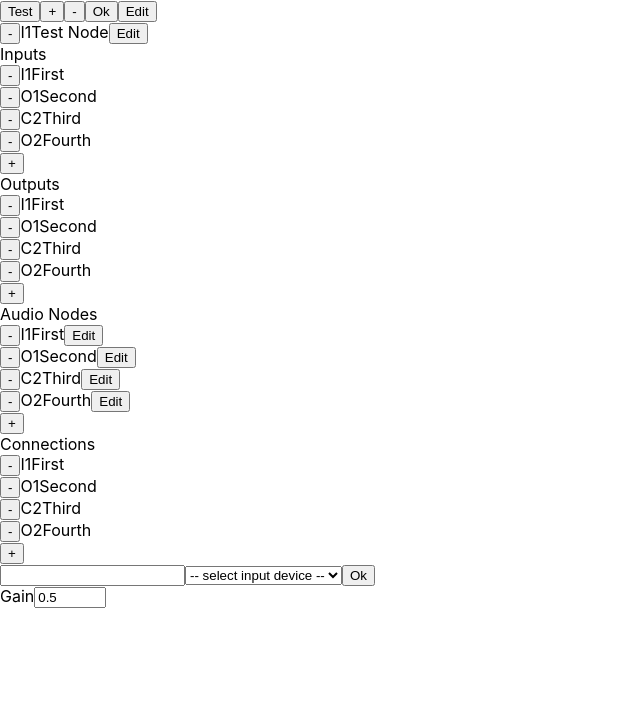
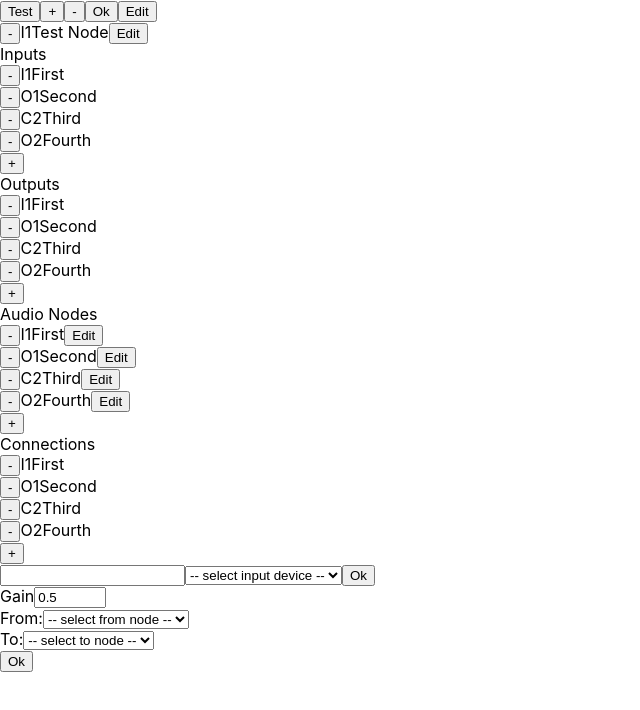
Before and after one commit to jetpackpony/steam-mixer, a React (Create React App) app: page / in a window 1280 px wide. Shown: the top 710 px of the page, without its empty margins (0-640 px from the left). Built offline with nearby package versions, Linux system fonts and the light colour scheme.

Commit message:
Add AddConnection component

```diff
--- a/src/App.js
+++ b/src/App.js
@@ -8,6 +8,7 @@ import Node from './components/Node';
 import NodeList from './components/NodeList';
 import AddEndpoint from './components/AddEndpoint';
 import EditGain from './components/EditGain';
+import AddConnection from './components/AddConnection';
 
 class App extends Component {
   render() {
@@ -17,18 +18,19 @@ class App extends Component {
       { title: "Third", nodeId: "C2"},
       { title: "Fourth", nodeId: "O2"},
     ];
-    let onDelete = (nodeId) => console.log("deleting node " + nodeId);
-    let onEdit = (nodeId) => console.log("editing node " + nodeId);
-    const onCreateEndpoint = (device) => console.log("creating device: ", device);
     let devices = [
       { deviceId: "1", label: "Microphone (built-in)"},
       { deviceId: "2", label: "Microphone (external)"},
       { deviceId: "3", label: "Soundflower (2ch)"},
     ];
+    let onDelete = (nodeId) => console.log("deleting node " + nodeId);
+    let onEdit = (nodeId) => console.log("editing node " + nodeId);
+    const onCreateEndpoint = (device) => console.log("creating device: ", device);
     const addGainNode = () => console.log('adding a gain node');
     const openAddEndpoint = (type) => console.log("opening add endpoint menu for ", type);
     const openAddConnection = () => console.log("opening add connection menu");
     const onGainChange = (nodeId, value) => console.log("setting gain for " + nodeId + " to " + value);
+    const onAddConnection = ({ from, to }) => console.log("creating connection from " + from.title + " to " + to.title);
     return (
       <Fragment>
         <div>
@@ -93,6 +95,13 @@ class App extends Component {
             onGainChange={onGainChange}
           />
         </div>
+        <div>
+          <AddConnection
+            nodesList={nodes}
+            onAddConnection={onAddConnection}
+          />
+
+        </div>
       </Fragment>
     );
   }
--- /dev/null
+++ b/src/components/AddConnection.js
@@ -0,0 +1,59 @@
+import React, { Component } from 'react';
+import { OkButton } from './buttons';
+
+const getNodeById = (nodeList, nodeId) => (
+  nodeList.find(n => n.nodeId === nodeId)
+);
+
+class AddConnection extends Component {
+  constructor(props) {
+    super(props);
+    this.state = {
+      from: "",
+      to: ""
+    };
+  }
+
+  onSelectChange(type, event) {
+    let tmp = {};
+    tmp[type] = getNodeById(this.props.nodesList, event.target.value);
+    this.setState(tmp);
+  }
+
+  onSubmit() {
+    this.props.onAddConnection(this.state);
+  }
+
+  render() {
+    const onFromChange = this.onSelectChange.bind(this, "from");
+    const onToChange = this.onSelectChange.bind(this, "to");
+    const onSubmit = this.onSubmit.bind(this);
+    const nodeOptions = this.props.nodesList.map(({ nodeId, title }) => (
+      <option key={nodeId} value={nodeId}>{nodeId} {title}</option>
+    ));
+    return (
+      <div>
+        <div>
+          <label>From:</label>
+          <select value={this.state.from.nodeId} onChange={onFromChange}>
+            <option value="">-- select from node --</option>
+            {nodeOptions}
+          </select>
+        </div>
+        <div>
+          <label>To:</label>
+          <select value={this.state.to.nodeId} onChange={onToChange}>
+            <option value="">-- select to node --</option>
+            {nodeOptions}
+          </select>
+        </div>
+        <div>
+          <OkButton onClick={onSubmit} />
+        </div>
+      </div>
+    );
+  }
+
+}
+
+export default AddConnection;
```
